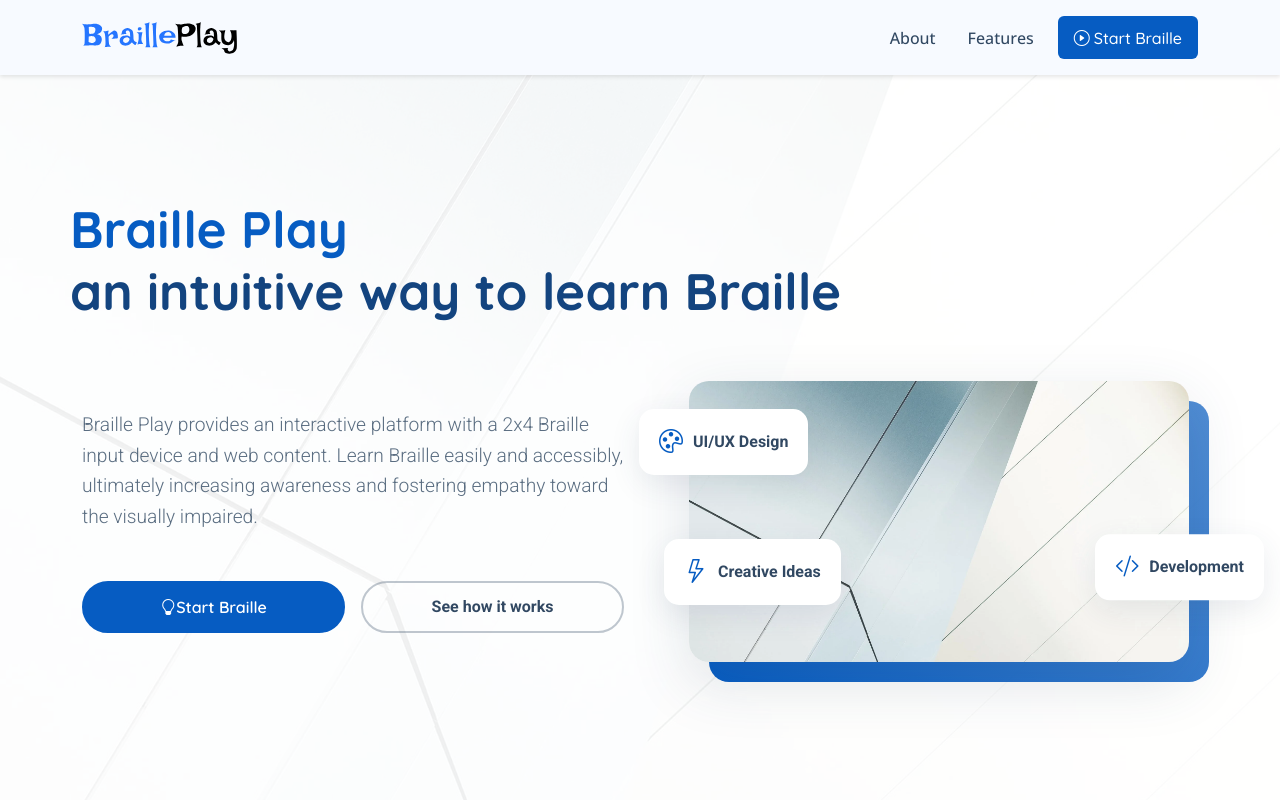
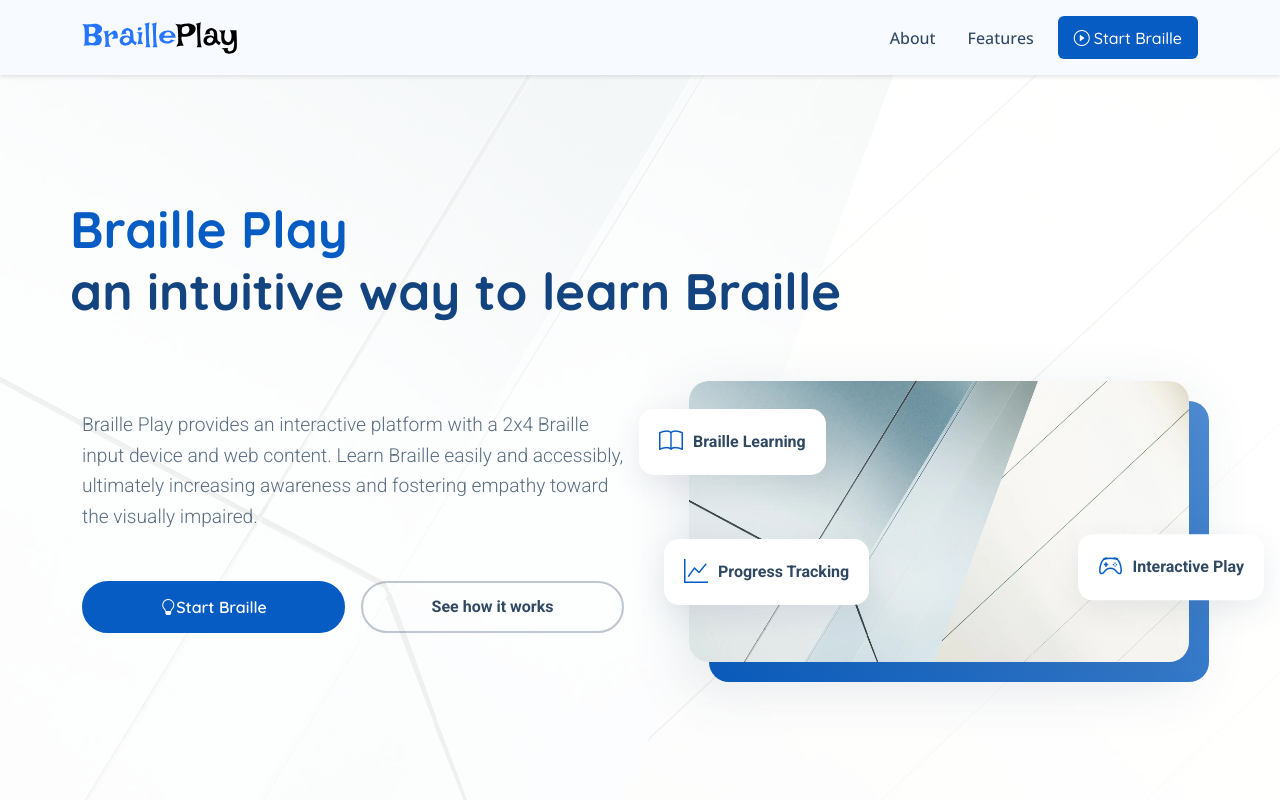
Before and after one commit to yeahyeon/braille-play-landing, a React (Vite) app: page / in a window 1280 px wide. Shown: the top 800 px of the page. Built offline with nearby package versions, Linux system fonts and the light colour scheme.

Commit message:
[chore] update floating card text

```diff
--- a/src/components/Hero.jsx
+++ b/src/components/Hero.jsx
@@ -24,16 +24,16 @@ const Hero = () => {
             <div className="image-container">
               <div className="floating-elements">
                 <div className="floating-card card-1">
-                  <i className="bi bi-palette"></i>
-                  <span>UI/UX Design</span>
+                  <i className="bi bi-book"></i>
+                  <span>Braille Learning</span>
                 </div>
                 <div className="floating-card card-2">
-                  <i className="bi bi-code-slash"></i>
-                  <span>Development</span>
+                  <i className="bi bi-controller"></i>
+                  <span>Interactive Play</span>
                 </div>
                 <div className="floating-card card-3">
-                  <i className="bi bi-lightning"></i>
-                  <span>Creative Ideas</span>
+                  <i className="bi bi-graph-up"></i>
+                  <span>Progress Tracking</span>
                 </div>
               </div>
               <img src="/src/assets/hero-bg.webp" alt="Portfolio Hero" className="img-fluid hero-main-image" />
```
